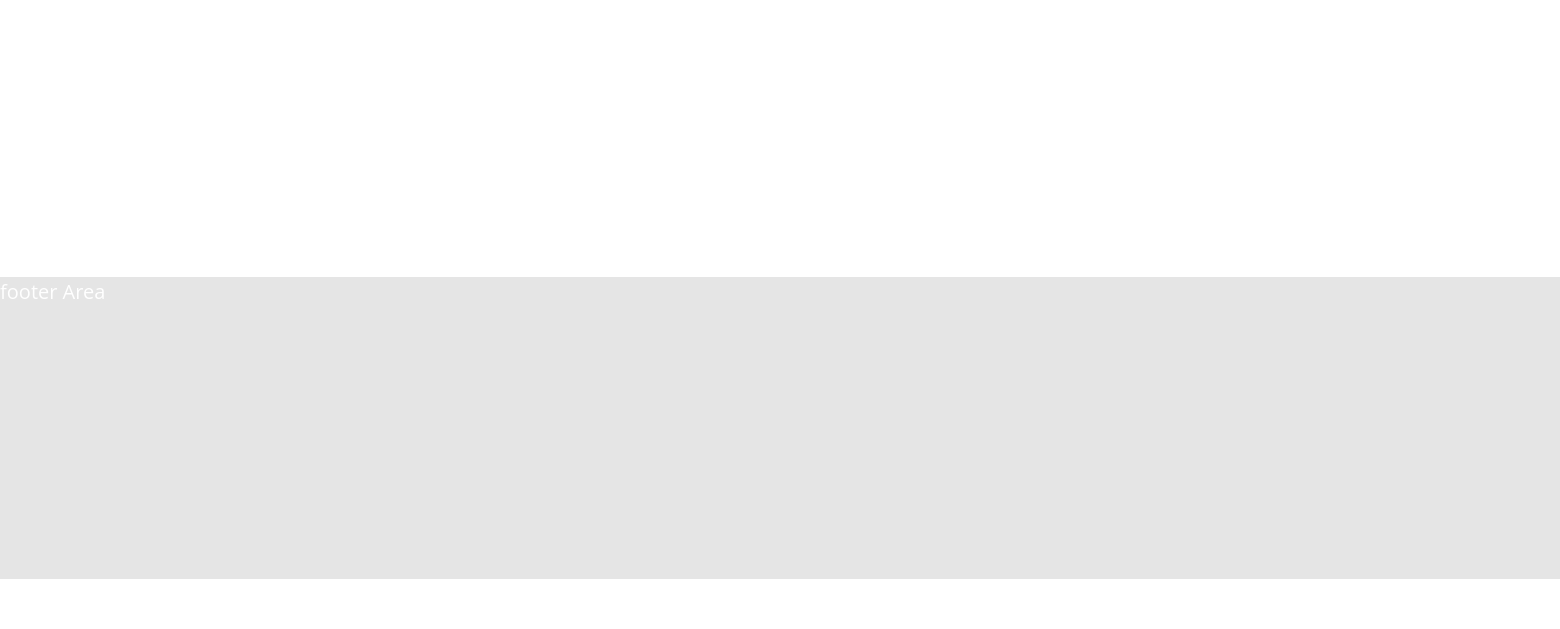
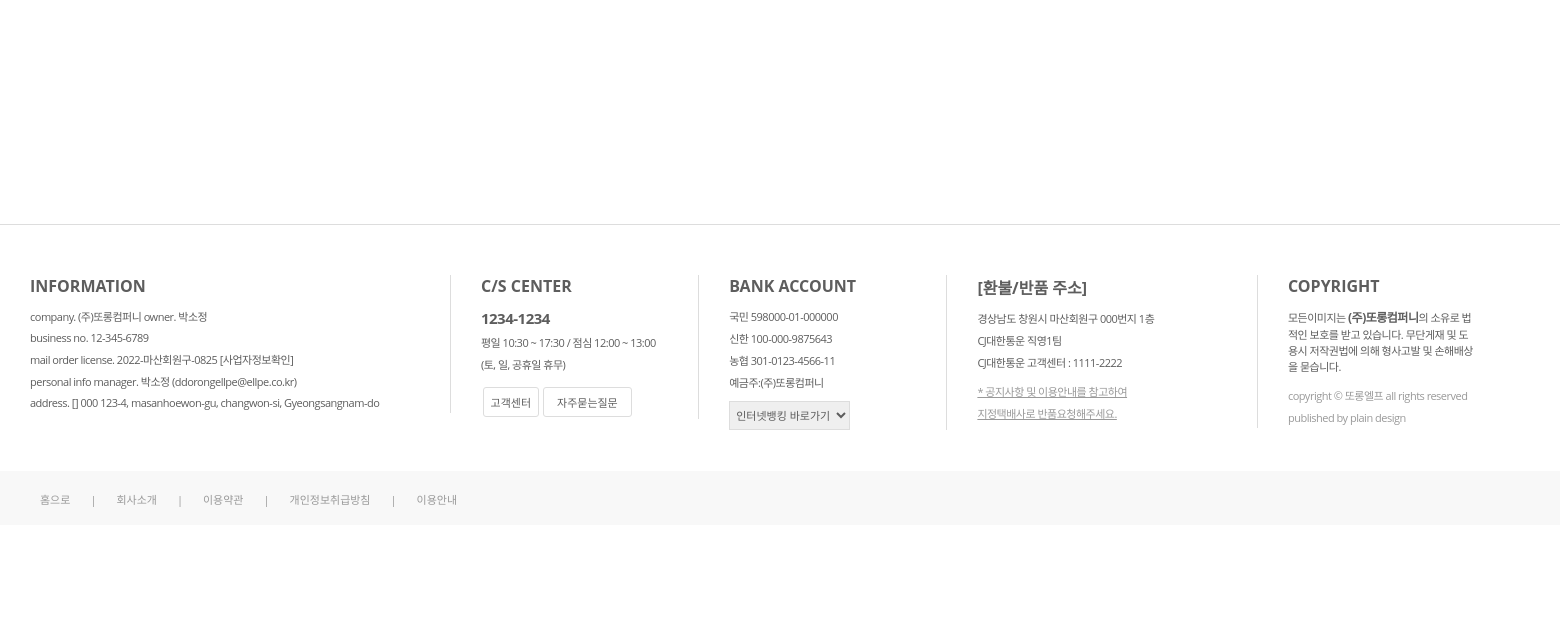
Before and after one commit to PSJ6412/EllpeCopycat, a PHP site: page /ellpeProject/main.php in a window 1560 px wide. Shown: the part 2240-2869 px from the top of the page. After the commit the page ends 2747 px from the top, so only its background shows below. Run offline with PHP 8.4, Linux system fonts and the light colour scheme; data that the repository does not hold is empty; some libraries are stand-ins or nearby versions.

Commit message:
footer front design

```diff
--- a/footer.css
+++ b/footer.css
@@ -1,14 +1,109 @@
-.footer{
+.footerArea{
   height: 300px;
-  border-top: 1px solid #aaa;
-  border-bottom: 1px solid #aaa;
-  margin: 50px 0;
-  background: #aaa;
-  opacity: 0.3;
-  color: #fff;
+  border-top: 1px solid #ddd;
 }
 
-.footer>span{
-  color: #fff;
-  font-size: 20px;
+.foot_top{
+  min-width : 1550px;
+  height: 82%;
 }
+
+.foot_top>ul{
+  margin: 0 auto;
+  padding: 50px 0 0 0;
+  max-width: 1600px;
+  display: block;
+  height: 100%;
+}
+
+.foot_top li{
+  float: left;
+  padding: 0 30px;
+}
+
+.foot1,.foot2,.foot3,.foot4{border-right: 1px solid #ddd;}
+.foot1{width: 25%;}
+.foot2{width: 12%;}
+.foot3{width: 12%;}
+.foot4{width: 16%;}
+.foot5{width: 12%;}
+
+.foot_top h3{
+  font-weight: bold;
+  font-size: 16px;
+  padding-bottom: 8px;
+}
+
+.foot_top p{
+  padding: 3px 0;
+  letter-spacing: -0.5px;
+
+}
+
+/*은행선택버튼*/
+#cpnNum{font-size: 15px;font-weight: bold;}
+
+.cs_btnArea{
+  width: 170px;
+  margin-top: 10px;
+}
+
+.cs_btn1{width: 28%;}
+.cs_btn2{width: 48%;}
+
+.cs_btn1,.cs_btn2{
+  border: 1px solid #ddd;
+  cursor: pointer; /*손모양마우스*/
+  border-radius: 3px;
+  float: left;
+  text-align: center;
+  padding: 6px 3px;
+  margin: 2px;
+}
+
+.bankList{
+  border: 1px solid #ddd;
+  padding: 5px 3px 5px 2px;
+  margin-top: 8px;
+}
+
+
+.return_adr1{
+  text-decoration: underline;
+}
+
+.copyr, .return_adr1{
+  color: #999;
+  margin-top: 5px;
+    line-height: 200%;
+}
+
+.foot5 span{
+  font-weight: bold;
+  font-size: 12px;
+}
+
+
+
+/*====================맨 밑에 구간=============================*/
+
+.foot_btm{
+  background-color: #F8F8F8;
+  height: 18%;
+}
+
+.foot_btm *{color: #999;}
+
+.foot_btm ul{margin-left:20px; }
+
+.foot_btm li{
+  float: left;
+  font-size: 11px;
+  padding: 10px 0px 10px 20px;
+ margin-top: 10px;
+}
+
+.foot_btm li>span{
+  margin-left: 20px;
+
+}
--- a/footer.html
+++ b/footer.html
@@ -1,5 +1,86 @@
 <link rel="stylesheet" type="text/css" href="http://localhost/ellpeProject/footer.css">
 
-<div class="footer">
-  <span>footer Area</span>
+<div class="footerArea">
+  <div class="foot_top">
+    <ul>
+      <li class="foot1">
+        <div>
+          <h3>INFORMATION</h3>
+          <p>company. (주)또롱컴퍼니 owner. 박소정</p>
+          <p>business no. 12-345-6789</p>
+          <p>mail order license. 2022-마산회원구-0825 [사업자정보확인]</p>
+          <p>personal info manager. 박소정 (ddorongellpe@ellpe.co.kr)</p>
+          <p>address. [] 000 123-4, masanhoewon-gu, changwon-si, Gyeongsangnam-do</p>
+        </div>
+      </li>
+      <li class="foot2">
+        <div>
+          <h3>C/S CENTER</h3>
+          <p id="cpnNum">1234-1234</p>
+          <p>평일 10:30 ~ 17:30 / 점심 12:00 ~ 13:00</p>
+          <p>(토, 일, 공휴일 휴무)</p>
+          <div class="cs_btnArea">
+            <div class="cs_btn1">
+              고객센터
+            </div>
+            <div class="cs_btn2">
+              자주묻는질문
+            </div>
+          </div>
+
+        </div>
+      </li>
+      <li class="foot3">
+        <div>
+          <h3>BANK ACCOUNT</h3>
+          <p>국민 598000-01-000000</p>
+          <p>신한 100-000-9875643</p>
+          <p>농협 301-0123-4566-11</p>
+          <p>예금주:(주)또롱컴퍼니</p>
+          <select class="bankList">
+            <option value="1">인터넷뱅킹 바로가기</option>
+            <option value="2">국민은행</option>
+            <option value="3">우체국</option>
+            <option value="4">NH농협</option>
+            <option value="5">SC제일은행</option>
+            <option value="6">우리은행</option>
+            <option value="7">IBK기업은행</option>
+            <option value="8">KEB하나은행</option>
+            <option value="9">신한은행</option>
+            <option value="10">광주은행</option>
+            <option value="11">대구은행</option>
+            <option value="12">전북은행</option>
+            <option value="13">부산은행</option>
+            <option value="14">한국씨티은행</option>
+            <option value="15">제주은행</option>
+            <option value="16">경남은행</option>
+          </select>
+        </div>
+      </li>
+      <li class="foot4">
+        <div>
+          <h3>[환불/반품 주소]</h3>
+          <p>경상남도 창원시 마산회원구 000번지 1층 </p><p>CJ대한통운 직영1팀</p>
+          <p>CJ대한통운 고객센터 : 1111-2222</p>
+          <p class="return_adr1">* 공지사항 및 이용안내를 참고하여 <br>지정택배사로 반품요청해주세요.</p>
+        </div>
+      </li>
+      <li class="foot5">
+        <div>
+          <h3>COPYRIGHT</h3>
+          <p>모든이미지는 <span>(주)또롱컴퍼니</span>의 소유로 법적인 보호를 받고 있습니다. 무단게재 및 도용시 저작권법에 의해 형사고발 및 손해배상을 묻습니다.</p>
+          <p class="copyr">copyright © 또롱엘프 all rights reserved published by plain design</p>
+        </div>
+      </li>
+    </ul>
+  </div>
+  <div class="foot_btm">
+    <ul>
+      <a href=""><li>홈으로<span>|</span></li></a>
+      <a href=""><li>회사소개<span>|</span></li></a>
+      <a href=""><li>이용약관<span>|</span></li></a>
+      <a href=""><li>개인정보취급방침<span>|</span></li></a>
+      <a href=""><li>이용안내</li></a>
+    </ul>
+  </div>
 </div>
--- a/header.css
+++ b/header.css
@@ -22,8 +22,8 @@
 .header-top{
   width : 1250px;
   height: 82px;
-  text-align: center; /*가운데*/
-  display: inline-block;
+  display: block;
+  margin: 0 auto; /*가운데*/
 }
 
 .header-top div{
@@ -46,8 +46,8 @@
   width: 1250px;
   height: 40px;
   /* border: solid 1px red; */
-  text-align: center; /*가운데*/
-  display: inline-block;
+  display: block;
+  margin: 0 auto; /*가운데*/
 }
 
 .rightBtn>ul{ float: right; margin-right:30px;/*li에서바로정렬하면 역방향으로나옴*/ }
--- a/header.php
+++ b/header.php
@@ -30,9 +30,9 @@
         <?php }else{?>
             <!-- echo $_SESSION['name']; -->
           <li><a href="http://localhost/ellpeProject/dbConnect/logout.php">LOGOUT</a></li>
-          <li><a href="">MODIFY</a></li>
+          <li><a href="#">MODIFY</a></li>
         <?php }?>
-        <li><a href="">ORDER</a></li>
+        <li><a href="#">ORDER</a></li>
         <li><a href="http://localhost/ellpeProject/subMenu/basket.php">CART</a>
           <span class="cart-Count">
           <?php
@@ -44,18 +44,18 @@
           ?>
           </span>
         </li>
-        <li><a href="">MYPAGE</a></li>
+        <li><a href="#">MYPAGE</a></li>
       </ul>
     </div>
     <div class="rightBtn">
         <ul>
           <li><a href="http://localhost/ellpeProject/subMenu/notice.php">NOTICE</a></li>
-          <li><a href="">ENENT</a></li>
-          <li><a href="">Q&A</a></li>
-          <li><a href="">REVIEW</a></li>
-          <li><a href="">DELAY</a></li>
-          <li><a href="">DELIVERY</a></li>
-          <li><a href="">BOOKMARK</a></li>
+          <li><a href="#">ENENT</a></li>
+          <li><a href="#">Q&A</a></li>
+          <li><a href="#">REVIEW</a></li>
+          <li><a href="#">DELAY</a></li>
+          <li><a href="#">DELIVERY</a></li>
+          <li><a href="#">BOOKMARK</a></li>
         </ul>
       </div>
     </div>
@@ -63,21 +63,21 @@
   <div class="MenuArea">
     <div class="top-menu">
       <ul>
-        <li><a href="">BEST 50</a></li>
-        <li><a href="">another ledds</a></li>
-        <li><a href="">NEW 5%</a></li>
-        <li><a href="">OUTER</a></li>
-        <li><a href="">KNIT/CARDIGAN</a></li>
-        <li><a href="">TOP</a></li>
-        <li><a href="">BLOUSE/SHIRTS</a></li>
-        <li><a href="">DRESS</a></li>
-        <li><a href="">SKIRT</a></li>
-        <li><a href="">PANTS</a></li>
-        <li><a href="">EASY LOOK</a></li>
-        <li><a href="">EARLY FALL</a></li>
-        <li><a href="">SHOES/BAG</a></li>
-        <li><a href="">ACC</a></li>
-        <li><a href="">당일발송</a></li>
+        <li><a href="#">BEST 50</a></li>
+        <li><a href="#">another ledds</a></li>
+        <li><a href="#">NEW 5%</a></li>
+        <li><a href="#">OUTER</a></li>
+        <li><a href="#">KNIT/CARDIGAN</a></li>
+        <li><a href="#">TOP</a></li>
+        <li><a href="#">BLOUSE/SHIRTS</a></li>
+        <li><a href="#">DRESS</a></li>
+        <li><a href="#">SKIRT</a></li>
+        <li><a href="#">PANTS</a></li>
+        <li><a href="#">EASY LOOK</a></li>
+        <li><a href="#">EARLY FALL</a></li>
+        <li><a href="#">SHOES/BAG</a></li>
+        <li><a href="#">당일발송</a></li>
+        <li><a href="#">ACC</a></li>
       </ul>
     </div>
 
--- a/join.css
+++ b/join.css
@@ -2,6 +2,7 @@
 #joinBody{
   text-align: center;
   margin-top: 30px;
+    margin-bottom: 200px;
 }
 #joinBody input,select{
   border: 1px solid #d5d5d5;
--- a/login.css
+++ b/login.css
@@ -7,6 +7,7 @@
     width: 400px;
     height: 400px;
     margin-top: 100px;
+    margin-bottom: 200px;
     padding: 50px;
     display: inline-block;
 }
--- a/mainPgStyle.css
+++ b/mainPgStyle.css
@@ -7,16 +7,16 @@
 }
 
 .sum-top,.sum-bot{
-  min-width: 1250px;
+  width: 1250px;
 
-  display: inline-block;
+  display: block;
 }
-.sum-top{height: 580px;margin: 0 0 7px 0;}
-.sum-bot{height: 200px;margin: 0;}
+.sum-top{height: 580px;margin: 0 0 7px 0;margin: 0 auto; /*가운데*/}
+.sum-bot{height: 200px;margin: 0;margin: 0 auto; /*가운데*/}
 
 .sumView1,.sumView2{
   height: 100%;
-  display: inline-block;
+  display: block;
 }
 .sumView1{
   width: 75%;
@@ -33,7 +33,7 @@
 .sumView3,.sumView4,.sumView5,.sumView6{
   width: 25%;
   height: 100%;
-  display: inline-block;
+  display: block;
   /* background: hotpink; */
   float: left;
 }
--- a/product/productDetail.php
+++ b/product/productDetail.php
@@ -207,7 +207,7 @@
       // 가격 합계
       var regex = /[^0-9]/g;				                // 숫자가 아닌 문자열을 선택하는 정규식
       var price = table.rows[i].cells[2].innerText; // 대상 문자열
-      var priceResult = price.replace(regex, "");	      // 문자열에서 숫자가 아닌 모든 문자열을 빈 문자로 변경
+      var priceResult = price.replace(regex, "");	  // 문자열에서 숫자가 아닌 모든 문자열을 빈 문자로 변경
       sumPrice += parseInt(priceResult);
       // 수량 합계
       sumQty += parseInt($('#cart_qty'+i).val());
--- a/subMenu/basket.css
+++ b/subMenu/basket.css
@@ -1,5 +1,6 @@
 .basketBody{
   margin-top: 40px;
+  margin-bottom: 200px;
   width: 100%;
   text-align: center;
 }
--- a/subMenu/notice.css
+++ b/subMenu/notice.css
@@ -1,6 +1,7 @@
 .noticeBody{
   min-height: 600px;
   margin-top: 30px;
+  margin-bottom: 200px;
   width: 100%;
   text-align: center;
 }
```
